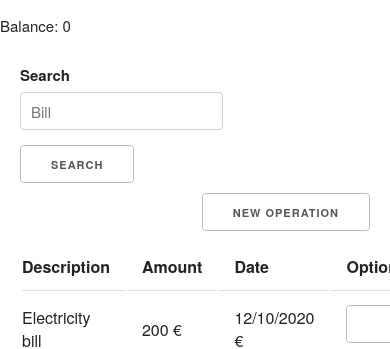
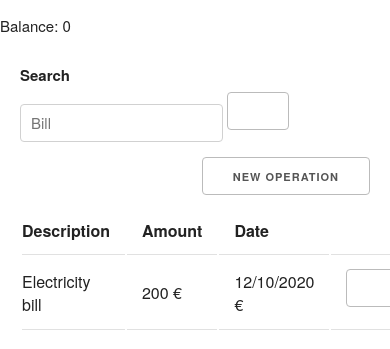
Before and after one commit to ducciosmarmella/money-tracking-app, a website: page src/index.html in a window 390 px wide. Shown: the part 54-403 px from the top of the page. Drawn offline with nearby package versions, Linux system fonts and the light colour scheme.

Commit message:
Editing responsiveness of table and action buttons

```diff
--- a/src/css/form.css
+++ b/src/css/form.css
@@ -7,3 +7,22 @@ form .custom-input {
     border-radius: 0px;
     border-bottom: 1px solid #989898;
 }
+.custom-input-container {
+    position: relative;
+    width: 250px;
+}
+.custom-input-container input {
+    width: 250px;
+}
+.custom-input-container .button-icon {
+    position: absolute;
+    right: 0;
+    padding: 0 16px;
+    border: 1px solid #d1d1d1;
+    border-top-left-radius: 0;
+    border-top-left-radius: 0;
+    background-repeat: no-repeat;
+    background-size: 18px;
+    display: inline-block;
+    vertical-align: middle;
+}
--- a/src/css/helpers.css
+++ b/src/css/helpers.css
@@ -1,3 +1,9 @@
 .no-margin {
     margin: 0;
 }
+.mt-2 {
+    margin-top: 2rem;
+}
+.align-text-center {
+    text-align: center;
+}
--- a/src/css/modal.css
+++ b/src/css/modal.css
@@ -15,8 +15,6 @@
 .modal.hide {
     opacity: 0;
 }
-
-
 .modal__header_action {
     position: absolute;
     right: 25px;
--- a/src/index.html
+++ b/src/index.html
@@ -3,6 +3,7 @@
         <title>Money tracking app</title>
         <link rel="stylesheet" href="https://cdnjs.cloudflare.com/ajax/libs/normalize/8.0.1/normalize.min.css"/>
         <link rel="stylesheet" href="https://cdnjs.cloudflare.com/ajax/libs/skeleton/2.0.4/skeleton.min.css" integrity="sha512-EZLkOqwILORob+p0BXZc+Vm3RgJBOe1Iq/0fiI7r/wJgzOFZMlsqTa29UEl6v6U6gsV4uIpsNZoV32YZqrCRCQ==" crossorigin="anonymous" referrerpolicy="no-referrer" />
+        <meta name="viewport" content="width=device-width, initial-scale=1.0"/>
         <!-- custom:css -->
         <!-- endinject -->
     </head>
@@ -21,18 +22,17 @@
         </header>
         <main class="container">
             <!-- Start Search container -->
-            <div class="row d-flex v-bottom">
-                <div class="three columns">
+            <div class="row">
+                <div class="custom-input-container">
                     <label for="search-input">Search</label>
-                    <input type="text" class="no-margin" placeholder="Bill" id="search-input"/>
-                </div>
-                <div class="two columns">
-                    <button class="no-margin">Search</button>
-                </div>
+                    <input type="text" placeholder="Bill" id="search-input"/>
+                    <button class="button-icon icon-search"></span></button>
+            </div>
+
             </div>
 
             <!-- End Search container -->
-            <div class="row">
+            <div class="row mt-2">
                 <div class="twelve columns">
                     <button class="u-pull-right">New operation</button>
                 </div>
@@ -45,7 +45,7 @@
                             <th> Description</th>
                             <th> Amount </th>
                             <th> Date </th>
-                            <th> Options </th>
+                            <th aria-label="Options"> </th>
                         </tr>
                     </thead>
                     <tbody>
@@ -53,7 +53,7 @@
                             <td>Electricity bill</td>
                             <td class="operation-amount">200 €</td>
                             <td>12/10/2020 €</td>
-                            <td><button class="button button-icon button-animated icon-delete"></button></td>
+                            <td class="align-text-center"><button class="button button-icon button-animated icon-delete"></button></td>
 
                         </tr>
                     </tbody>
```
Also changed, not shown: src/css/index.css (+16 -2 lines).
